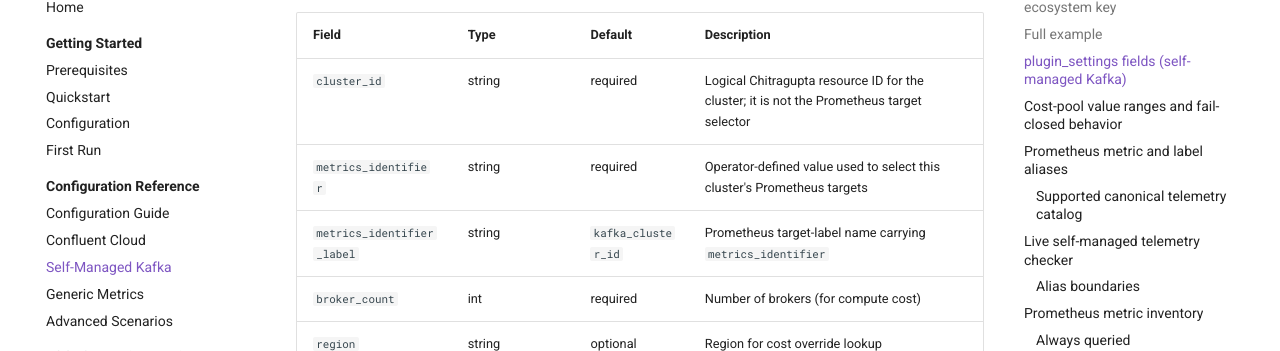
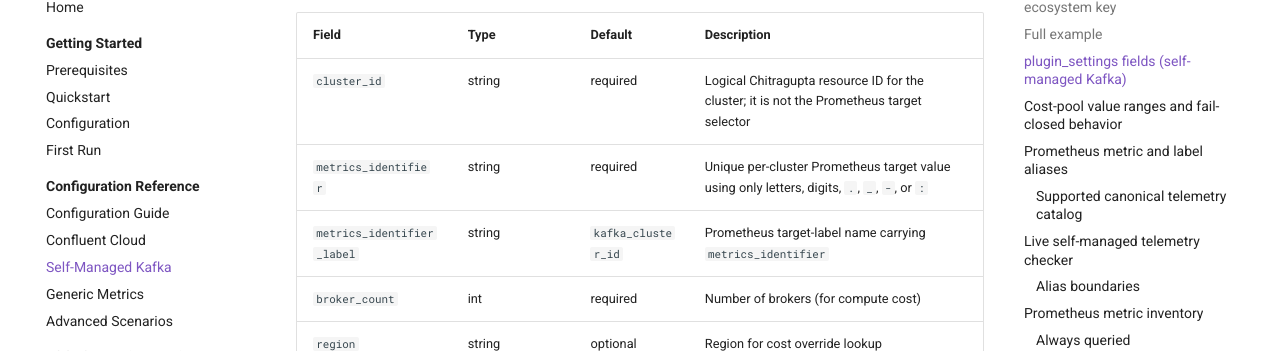
Before and after one commit to E1i2e1122/chitragupta, an MkDocs documentation site: the page built from docs/configuration/self-managed-reference.md, in a window 1280 px wide and 900 px high, scrolled down 1361 px. Shown: the part 101-452 px from the top of the window. Built offline with MkDocs 1.6.1 and Material for MkDocs 9.7.7, drawn with Linux system fonts in a browser that asks for light colours; comment, search, counter and statistics services are not loaded; the version menu is left out.

Commit message:
Docs: Clarify self-managed Kafka selector values

```diff
--- a/docs/configuration/self-managed-reference.md
+++ b/docs/configuration/self-managed-reference.md
@@ -66,7 +66,7 @@ tenants:
 | Field | Type | Default | Description |
 |---|---|---|---|
 | `cluster_id` | string | required | Logical Chitragupta resource ID for the cluster; it is not the Prometheus target selector |
-| `metrics_identifier` | string | required | Operator-defined value used to select this cluster's Prometheus targets |
+| `metrics_identifier` | string | required | Unique per-cluster Prometheus target value using only letters, digits, `.`, `_`, `-`, or `:` |
 | `metrics_identifier_label` | string | `kafka_cluster_id` | Prometheus target-label name carrying `metrics_identifier` |
 | `broker_count` | int | required | Number of brokers (for compute cost) |
 | `region` | string | optional | Region for cost override lookup |
```
